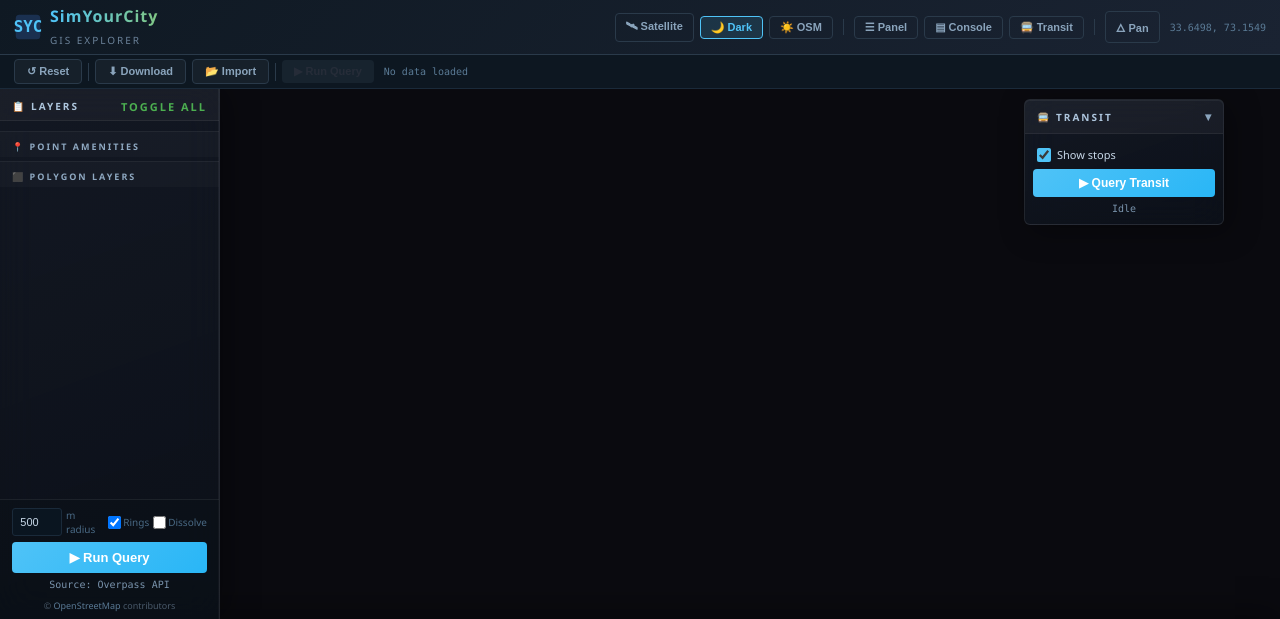
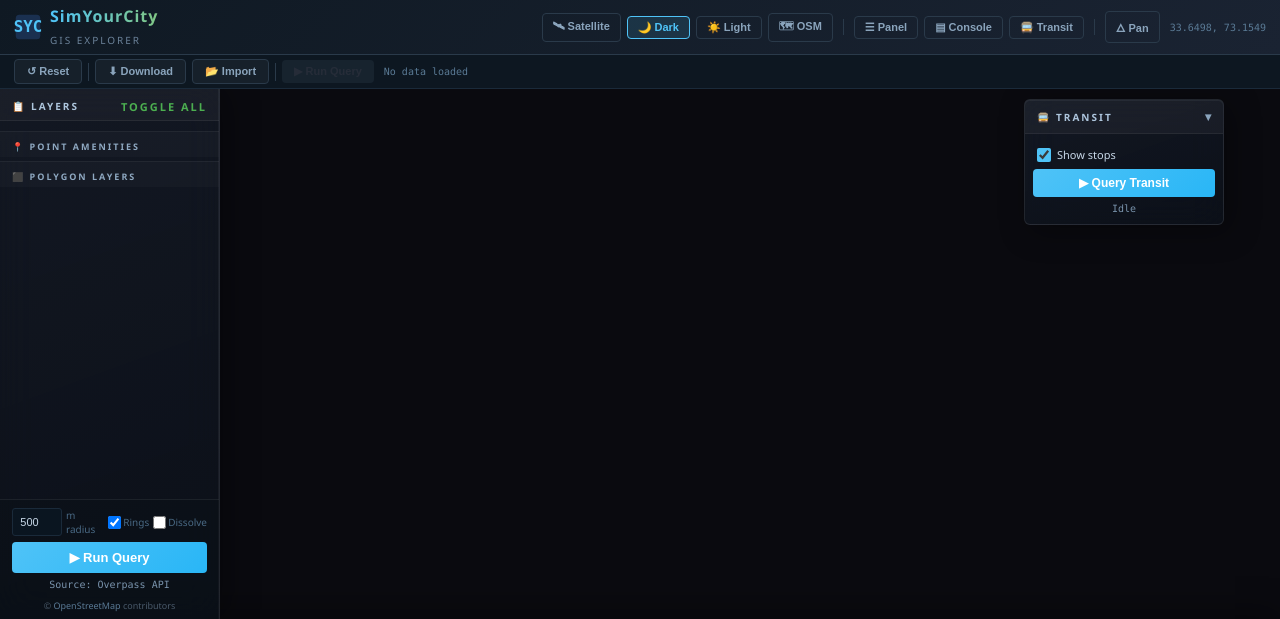
Before and after one commit to retrospectionn/simyourcity, a Flask app: template templates/index.html in a window 1280 px wide. Shown: the top 619 px of the page. Run offline with Flask 3, Linux system fonts and the light colour scheme; the template is opened without the code that fills it: most values are stand-ins (such as "Sample title", 1, 10 or a date in 2020).

Commit message:
Add OpenStreetMap standard tile basemap
Adds an OSM basemap using tile.openstreetmap.org raster tiles and
renames the existing CARTO Positron button from OSM to Light.
Also fixes the basemap buttons' active highlight, which targeted a
non-existent .layer-btn class.

Co-Authored-By: Claude Opus 5.5 <noreply@anthropic.com>

```diff
--- a/static/js/simyourcity.js
+++ b/static/js/simyourcity.js
@@ -3,6 +3,13 @@
 const STYLES = {
   light: 'https://basemaps.cartocdn.com/gl/positron-gl-style/style.json',
   dark: 'https://basemaps.cartocdn.com/gl/dark-matter-gl-style/style.json',
+  osm: {
+    version: 8, name: 'OSM', glyphs: 'https://demotiles.maplibre.org/font/{fontstack}/{range}.pbf', sources: {
+      osm: { type: 'raster', tiles: ['https://tile.openstreetmap.org/{z}/{x}/{y}.png'], tileSize: 256, maxzoom: 19, attribution: '© <a href="https://www.openstreetmap.org/copyright" target="_blank" rel="noopener">OpenStreetMap</a> contributors' }
+    }, layers: [
+      { id: 'osm-bg', type: 'raster', source: 'osm' }
+    ]
+  },
   satellite: {
     version: 8, name: 'Satellite', glyphs: 'https://demotiles.maplibre.org/font/{fontstack}/{range}.pbf', sources: {
       esri: { type: 'raster', tiles: ['https://server.arcgisonline.com/ArcGIS/rest/services/World_Imagery/MapServer/tile/{z}/{y}/{x}'], tileSize: 256, maxzoom: 19, attribution: '© Esri' },
@@ -676,14 +683,15 @@ function initMap() {
 }
 
 function switchLayer(name) {
-  document.querySelectorAll('.layer-btn').forEach(b => b.classList.toggle('active', b.dataset.layer === name));
+  document.querySelectorAll('.nav-btn[data-layer]').forEach(b => b.classList.toggle('active', b.dataset.layer === name));
 
   const style = STYLES[name];
   if (!style) return;
 
   if (typeof style === 'string') {
     const current = map.getStyle();
-    if (current && current.name === 'Satellite') {
+    // Raster styles (Satellite, OSM) share nothing with the CARTO vector styles, so don't diff.
+    if (current && (current.name === 'Satellite' || current.name === 'OSM')) {
       map.setStyle(style, { diff: false });
     } else {
       map.setStyle(style, { diff: true });
--- a/templates/index.html
+++ b/templates/index.html
@@ -171,7 +171,8 @@
     <div class="nav-controls">
       <button class="nav-btn" data-layer="satellite" onclick="switchLayer('satellite')">🛰 Satellite</button>
       <button class="nav-btn active" data-layer="dark" onclick="switchLayer('dark')">🌙 Dark</button>
-      <button class="nav-btn" data-layer="light" onclick="switchLayer('light')">☀️ OSM</button>
+      <button class="nav-btn" data-layer="light" onclick="switchLayer('light')">☀️ Light</button>
+      <button class="nav-btn" data-layer="osm" onclick="switchLayer('osm')">🗺 OSM</button>
       <span class="nav-sep"></span>
       <button class="nav-btn" id="btnSidebar" onclick="toggleSidebar()" title="Show/hide layers panel">☰ Panel</button>
       <button class="nav-btn" id="btnConsole" onclick="toggleConsole()" title="Show/hide console">▤ Console</button>
```
